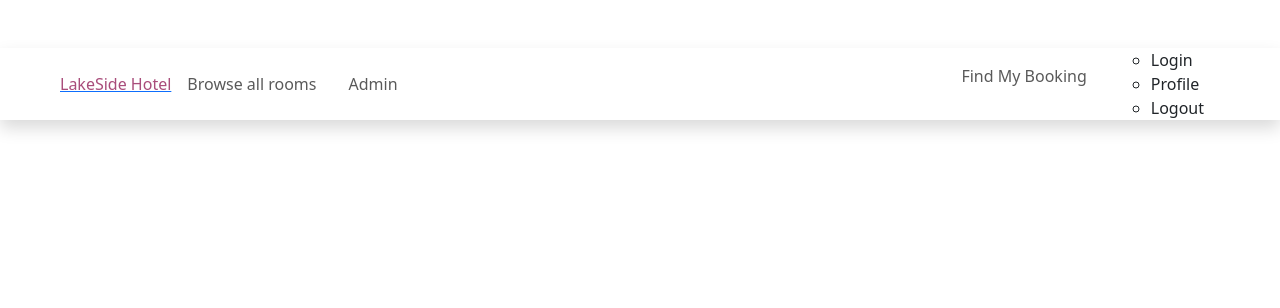
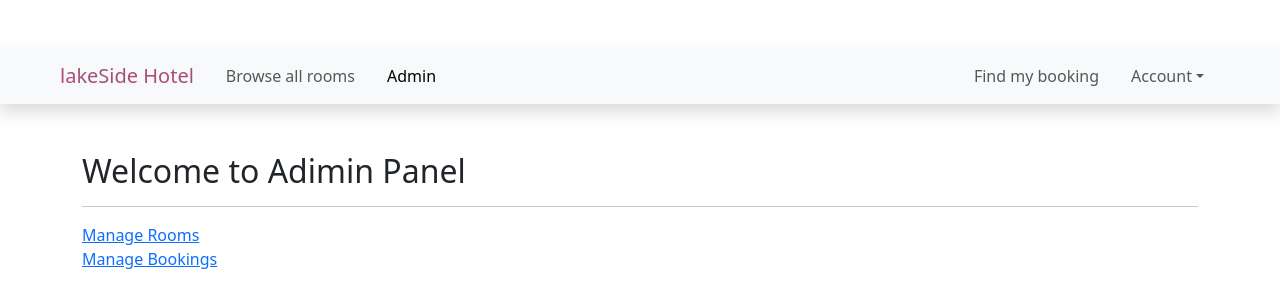
Before and after one commit to Lman177/AccomFe, a React (Vite) app: page /admin in a window 1280 px wide. Shown: the top 308 px of the page. Built offline with nearby package versions, Linux system fonts and the light colour scheme.

Commit message:
add mainpage to show all room, add admin page,

```diff
--- a/package.json
+++ b/package.json
@@ -10,6 +10,7 @@
     "preview": "vite preview"
   },
   "dependencies": {
+    "@popperjs/core": "^2.11.8",
     "axios": "^1.5.0",
     "bootstrap": "^5.3.2",
     "date-fns": "^2.30.0",
--- a/src/App.jsx
+++ b/src/App.jsx
@@ -7,6 +7,8 @@ import { BrowserRouter as Router, Routes, Route } from "react-router-dom"
 import EditRoom from './assets/components/room/EditRoom'
 import Home from './assets/components/home/Home'
 import NavBar from './assets/components/layout/NavBar'
+import RoomListing from './assets/components/room/RoomListing'
+import Admin from './assets/components/admin/Admin'
 
 
 function App() {
@@ -20,6 +22,8 @@ function App() {
               <Route path="/edit-room/:roomId" element={<EditRoom />} />
               <Route path="/existing-rooms" element={<ExistingRooms />} />
               <Route path="/add-room" element={<AddRoom />} />
+              <Route path="/browse-all-rooms" element={<RoomListing />} />
+              <Route path="/admin" element={<Admin />} />
 
 
           </Routes>
--- /dev/null
+++ b/src/assets/components/admin/Admin.jsx
@@ -0,0 +1,15 @@
+import React from "react"
+import { Link } from "react-router-dom"
+
+const Admin = () => {
+	return (
+		<section className="container mt-5">
+			<h2>Welcome to Adimin Panel</h2>
+			<hr />
+			<Link to={"/existing-rooms"}>Manage Rooms</Link> <br />
+			<Link to={"/existing-bookings"}>Manage Bookings</Link>
+		</section>
+	)
+}
+
+export default Admin
--- a/src/assets/components/common/RoomFilter.jsx
+++ b/src/assets/components/common/RoomFilter.jsx
@@ -1,4 +1,4 @@
-import React, { useState } from "react"
+import React, { useEffect, useState } from "react"
 
 const RoomFilter = ({ data, setFilteredData }) => {
 	const [filter, setFilter] = useState("")
@@ -7,13 +7,17 @@ const RoomFilter = ({ data, setFilteredData }) => {
 		const selectedType = e.target.value
 		setFilter(selectedType)
 
-		const filteredRooms = data.filter((room) => room
+		const filteredRooms = Array.isArray(data) ? data.filter((room) => room
 			.roomType
 			.toLowerCase()
 			.includes(selectedType.toLowerCase())
-		)
+		) : [];
 		setFilteredData(filteredRooms)
 	}
+
+	useEffect(() => {
+		setFilteredData(data);
+	  }, [data]);
 
 	const clearFilter = () => {
 		setFilter("")
--- a/src/assets/components/common/RoomPaginator.jsx
+++ b/src/assets/components/common/RoomPaginator.jsx
@@ -1,20 +1,19 @@
-import React from 'react'
+import React from "react"
 
-const RoomPaginator = ({currentPage, totalPages, onPageChange}) => {
-    const pageNumber = Array.from({length : totalPages})
+const RoomPaginator = ({ currentPage, totalPages, onPageChange }) => {
+	const pageNumbers = Array.from({ length: totalPages }, (_, i) => i + 1)
 	return (
-    <nav>
-      <ul className='pagination, justify-content-center'>
-        {pageNumber.map((pageNumber) => (
-          <li key={pageNumber}
-            className={`page-item ${currentPage === pageNumber ? "active" : "empty"}`}>
-              <button className='page-link' onClick={() => onPageChange(pageNumber)}>
+		<nav aria-label="Page navigation">
+			<ul className="pagination justify-content-center">
+				{pageNumbers.map((pageNumber) => (
+					<li
+						key={pageNumber}
+						className={`page-item ${currentPage === pageNumber ? "active" : ""}`}>
+						<button onClick={() => onPageChange(pageNumber)} className="page-link">
 							{pageNumber}
 						</button>
 					</li>
 				))}
-
-
 			</ul>
 		</nav>
 	)
--- a/src/assets/components/layout/NavBar.jsx
+++ b/src/assets/components/layout/NavBar.jsx
@@ -1,59 +1,81 @@
-import React from 'react'
-import { Link, NavLink } from "react-router-dom"
+import React, { useContext, useState } from "react"
+import { NavLink, Link } from "react-router-dom"
+// import Logout from "../auth/Logout"
+
 
 const NavBar = () => {
+	const [showAccount, setShowAccount] = useState(false)
+
+	const handleAccountClick = () => {
+		setShowAccount(!showAccount)
+	}
+
+	// const isLoggedIn = localStorage.getItem("token")
+	// const userRole = localStorage.getItem("userRole")
+
 	return (
-    <nav className='navbar navbar-expand-lg gb-body-tertiary px-5 shadow mt-5 sticky-top'>
-        <div className='container-fluid'>
-            <Link to={"/"}>
-            <span className='hotel-color'>LakeSide Hotel</span>
-            </Link >
+		<nav className="navbar navbar-expand-lg bg-body-tertiary px-5 shadow mt-5 sticky-top">
+			<div className="container-fluid">
+				<Link to={"/"} className="navbar-brand">
+					<span className="hotel-color">lakeSide Hotel</span>
+				</Link>
 				<button
-            className='navbar-toggler'
-            type='button'
+					className="navbar-toggler"
+					type="button"
 					data-bs-toggle="collapse"
 					data-bs-target="#navbarScroll"
-            arial-controls="#navbarScroll"
+					aria-controls="navbarScroll"
 					aria-expanded="false"
 					aria-label="Toggle navigation">
-                <span className='navbar-toggle-icon'></span>
+					<span className="navbar-toggler-icon"></span>
 				</button>
-            <div className='collapse navbar-collapse' id='navbarScroll'>
-                <ul className='navbar-nav me-auto my-2 my-lg-0 navbar-nav-scroll'>
-                    <li className='nav-item'>
-                        <NavLink className="nav-link" aria-current="page" to={"/browser-all-rooms"} >
+				<div className="collapse navbar-collapse" id="navbarScroll">
+					<ul className="navbar-nav me-auto my-2 my-lg-0 navbar-nav-scroll">
+						<li className="nav-item">
+							<NavLink className="nav-link" aria-current="page" to={"/browse-all-rooms"}>
 								Browse all rooms
 							</NavLink>
 						</li>
-                    <li className='nav-item'>
-                        <NavLink className="nav-link" aria-current="page" to={"/browser-all-rooms"} >
+							<li className="nav-item">
+								<NavLink className="nav-link" aria-current="page" to={"/admin"}>
 									Admin
 								</NavLink>
 							</li>
+
 					</ul>
-                <ul className='d-flex navbar-nav'>
-                    <li className='nav-item'>
+					<ul className="d-flex navbar-nav">
+						<li className="nav-item">
 							<NavLink className="nav-link" to={"/find-booking"}>
-                            Find My Booking
+								Find my booking
 							</NavLink>
 						</li>
-                    <li className='nav-item dropdown'>
-                        <a></a>
-                        <ul>
+						<li className="nav-item dropdown">
+							<a
+								className={`nav-link dropdown-toggle ${showAccount ? "show" : ""}`}
+								href="#"
+								role="button"
+								data-bs-toggle="dropdown"
+								aria-expanded="false"
+								onClick={handleAccountClick}>
+								{" "}
+								Account
+							</a>
+							<ul
+								className={`dropdown-menu ${showAccount ? "show" : ""}`}
+								aria-labelledby="navbarDropdown">
+
 									<li>
-                                <Link to={"/login"} className="dropdown-item">
+										<Link className="dropdown-item" to={"/login"}>
 											Login
 										</Link>
 									</li>
-
                                     <li>
-                                <Link to={"/profile"} className="dropdown-item">
+										<Link className="dropdown-item" to={"/login"}>
 											Profile
 										</Link>
 									</li>
-
                                     <li>
-                                <Link to={"/logout"} className="dropdown-item">
+										<Link className="dropdown-item" to={"/login"}>
 											Logout
 										</Link>
 									</li>
--- a/src/assets/components/room/AddRoom.jsx
+++ b/src/assets/components/room/AddRoom.jsx
@@ -28,10 +28,12 @@ const AddRoom = () => {
 	}
 
 	const handleImageChange = (e) => {
-		const selectedImage = e.target.files[0]
-		setNewRoom({ ...newRoom, photo: selectedImage })
-		setImagePreview(URL.createObjectURL(selectedImage))
-	}
+		if (e.target.files.length > 0) {
+		  const selectedImage = e.target.files[0];
+		  setNewRoom({ ...newRoom, photo: selectedImage });
+		  setImagePreview(URL.createObjectURL(selectedImage));
+		}
+	  };
 
 	const handleSubmit = async (e) => {
 		e.preventDefault()
--- /dev/null
+++ b/src/assets/components/room/Room.jsx
@@ -0,0 +1,77 @@
+import React, { useEffect, useState } from 'react'
+import { getAllRooms } from '../utils/ApiFunctions'
+import RoomCard from './RoomCard'
+
+import { Col, Container, Row } from 'react-bootstrap'
+import RoomFilter from '../common/RoomFilter'
+import RoomPaginator from '../common/RoomPaginator'
+
+
+const Room = () => {
+  const [data, setData] = useState([])
+  const [error, setError] = useState(null)
+  const [loading, setLoading] = useState(false)
+  const [currentPage, setCurrentPage] = useState(1)
+  const [roomsPerPage,] = useState(6)
+  const [filteredData, setFilteredData] = useState([{ id: "" }])
+
+  useEffect(() => {
+    setLoading(true)
+    getAllRooms().then(data => {
+      setData(data)
+      setLoading(false)
+    }).catch(error => {
+      setError(error)
+      setLoading(false)
+    })
+  }, [])
+  if (loading) {
+    return <div>Loading rooms...</div>
+  }
+  if (error) {
+    return <div>Something went wrong...{error}</div>
+  }
+  const handlePageChange = (pageNumber) => {
+    setCurrentPage(pageNumber)
+  }
+  const totalPages = Math.ceil(filteredData).length / roomsPerPage
+
+	const renderRooms = () => {
+		const startIndex = (currentPage - 1) * roomsPerPage
+		const endIndex = startIndex + roomsPerPage
+		return filteredData
+			.slice(startIndex, endIndex)
+			.map((room) => <RoomCard key={room.id} room={room} />)
+	}
+	return (
+		<Container>
+			<Row>
+				<Col md={6} className="mb-3 mb-md-0">
+					<RoomFilter data={data} setFilteredData={setFilteredData} />
+				</Col>
+
+				<Col md={6} className="d-flex align-items-center justify-content-end">
+					<RoomPaginator
+						currentPage={currentPage}
+						totalPages={totalPages}
+						onPageChange={handlePageChange}
+					/>
+				</Col>
+			</Row>
+
+			<Row>{renderRooms()}</Row>
+
+			<Row>
+				<Col md={6} className="d-flex align-items-center justify-content-end">
+					<RoomPaginator
+						currentPage={currentPage}
+						totalPages={totalPages}
+						onPageChange={handlePageChange}
+					/>
+				</Col>
+			</Row>
+		</Container>
+	)
+}
+
+export default Room
--- /dev/null
+++ b/src/assets/components/room/RoomListing.jsx
@@ -0,0 +1,12 @@
+import React from 'react'
+import Room from './Room'
+
+const RoomListing = () => {
+	return (
+		<section className="bg-light p-2 mb-5 mt-5 shadow">
+			<Room />
+		</section>
+	)
+}
+
+export default RoomListing
```
Also changed, not shown: src/assets/components/room/RoomCard.jsx (added, +36 -0 lines), 1 other file (tests, documents, lock files or other folders). Lines whose indentation alone changed are shown as unchanged.
